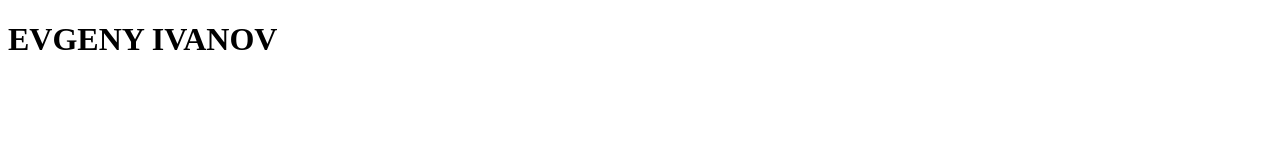
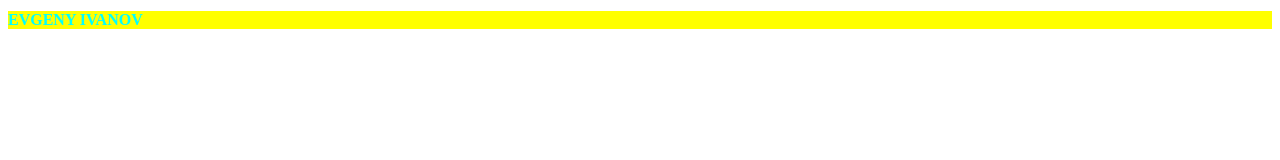
Before and after one commit to evgivg2/testtest, a plain HTML site: page index.html in a window 1280 px wide. Drawn offline with Linux system fonts and the light colour scheme.

Commit message:
add info style

```diff
--- a/index.html
+++ b/index.html
@@ -8,6 +8,6 @@
     <link href="style.css" rel="stylesheet">
 </head>
 <body>
-    <h1>EVGENY IVANOV</h1>
+    <h1 class="mename">EVGENY IVANOV</h1>
 </body>
 </html>
--- a/style.css
+++ b/style.css
@@ -0,0 +1,6 @@
+.mename {
+    font-family: 'Times New Roman', Times, serif;
+    font-size: 16px;
+    color: aqua;
+    background-color: yellow;
+}
```
